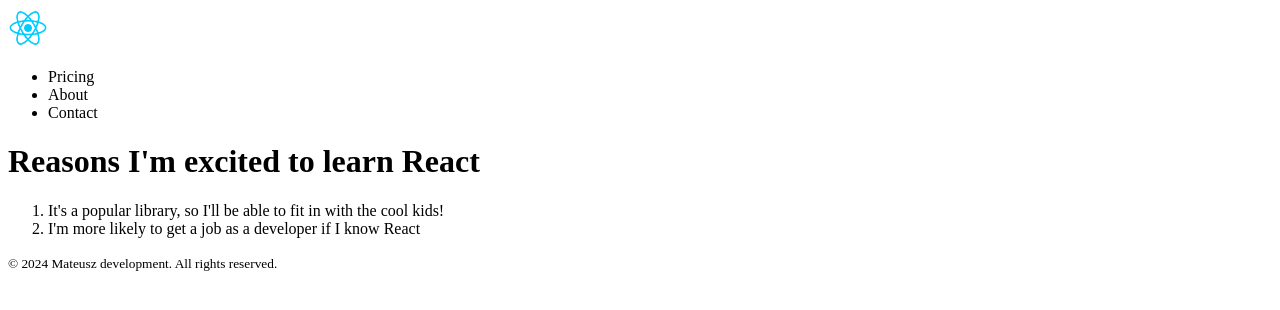
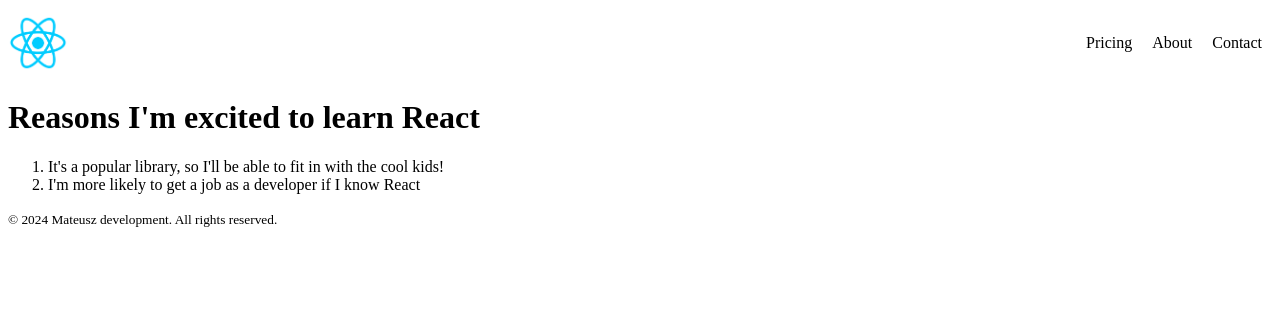
Before and after one commit to kolodziejmateusz/React-kurs-scrimba, a React (Vite) app: page / in a window 1280 px wide. Shown: the top 310 px of the page. Built offline with nearby package versions, Linux system fonts and the light colour scheme.

Commit message:
Styling with Classes

```diff
--- /dev/null
+++ b/src/main.css
@@ -0,0 +1,18 @@
+.nav {
+  display: flex;
+  justify-content: space-between;
+  align-items: center;
+}
+
+.nav-items {
+  list-style: none;
+  display: flex;
+}
+
+.nav-items > li {
+  padding: 10px;
+}
+
+.nav-logo {
+  width: 60px;
+}
--- a/src/main.jsx
+++ b/src/main.jsx
@@ -1,11 +1,16 @@
 import { createRoot } from "react-dom/client";
+import "./main.css";
 
 function Header() {
   return (
     <header>
-      <nav>
-        <img src="./src/assets/react-logo.png" alt="react-logo" width="40px" />
-        <ul>
+      <nav className="nav">
+        <img
+          className="nav-logo"
+          src="./src/assets/react-logo.png"
+          alt="react-logo"
+        />
+        <ul className="nav-items">
           <li>Pricing</li>
           <li>About</li>
           <li>Contact</li>
```
